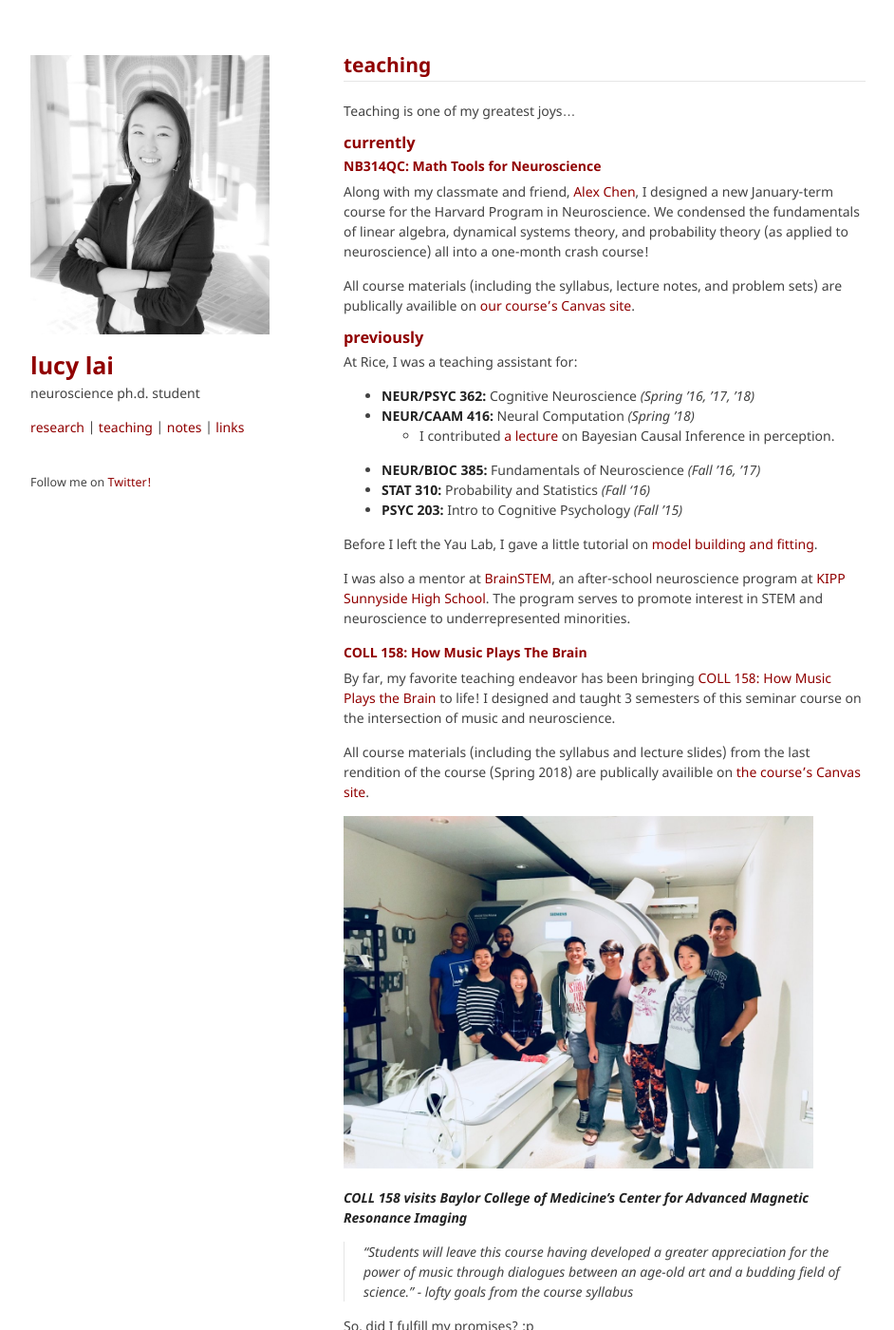
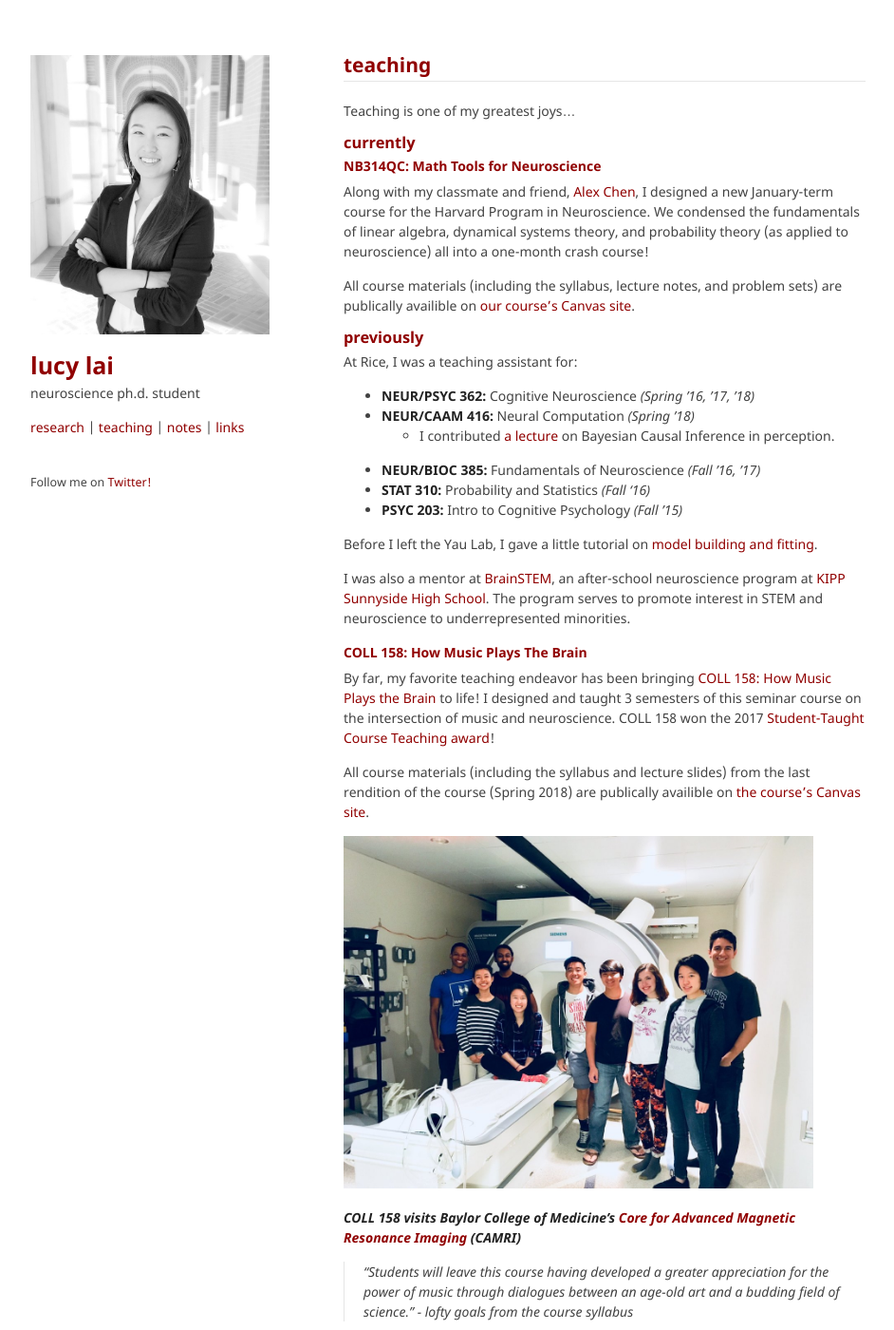
Before and after one commit to lucylai96/lucylai96.github.io, a Jekyll site: the page built from teaching.md, in a window 1280 px wide and 1400 px high. Shown: the whole window at 95% size, without its empty margins (168-1110 px from the left). Built offline with Jekyll 4.4.1, drawn with Linux system fonts in a browser that asks for light colours; our own code applies the rules of GitHub Pages for plain Markdown files.

Commit message:
Update teaching.md

```diff
--- a/teaching.md
+++ b/teaching.md
@@ -27,13 +27,13 @@ I was also a mentor at [BrainSTEM](https://brainstem.club/), an after-school neu
 
 #### COLL 158: How Music Plays The Brain
 
-By far, my favorite teaching endeavor has been bringing [COLL 158: How Music Plays the Brain](https://courses.rice.edu/admweb/!SWKSCAT.cat?p_action=CATALIST&p_acyr_code=2019&p_crse_numb=158&p_subj=COLL) to life! I designed and taught 3 semesters of this seminar course on the intersection of music and neuroscience.
+By far, my favorite teaching endeavor has been bringing [COLL 158: How Music Plays the Brain](https://courses.rice.edu/admweb/!SWKSCAT.cat?p_action=CATALIST&p_acyr_code=2019&p_crse_numb=158&p_subj=COLL) to life! I designed and taught 3 semesters of this seminar course on the intersection of music and neuroscience. COLL 158 won the 2017 [Student-Taught Course Teaching award](https://cte.rice.edu/stc#award)!
 
 All course materials (including the syllabus and lecture slides) from the last rendition of the course (Spring 2018) are publically availible on [the course's Canvas site](https://canvas.rice.edu/courses/10423/).
 
 ![Visiting CAMRI](./coll158camri.jpg)
 
-_**COLL 158 visits Baylor College of Medicine's Center for Advanced Magnetic Resonance Imaging**_
+_**COLL 158 visits Baylor College of Medicine's [Core for Advanced Magnetic Resonance Imaging](https://www.bcm.edu/research/centers/advanced-mr-imaging) (CAMRI)**_
 
 > “Students will leave this course having developed a greater appreciation for the power of music through dialogues between an age-old art and a budding field of science.” - lofty goals from the course syllabus
 
```
